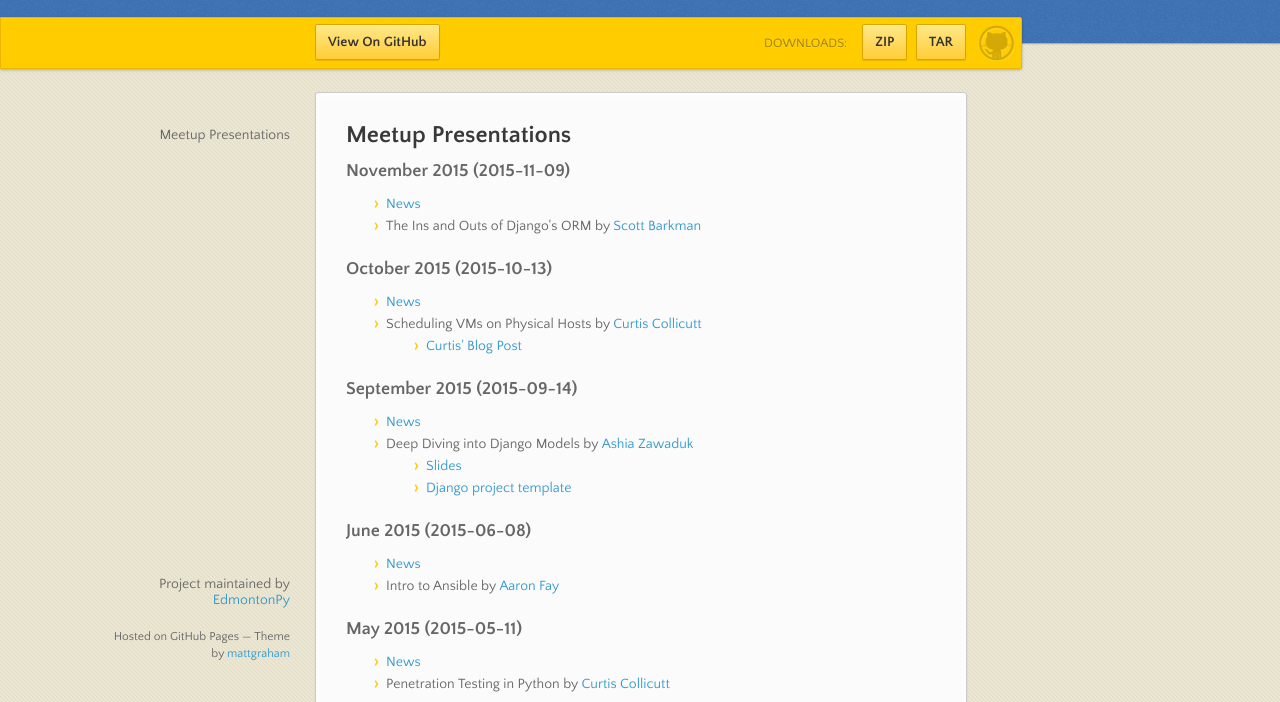
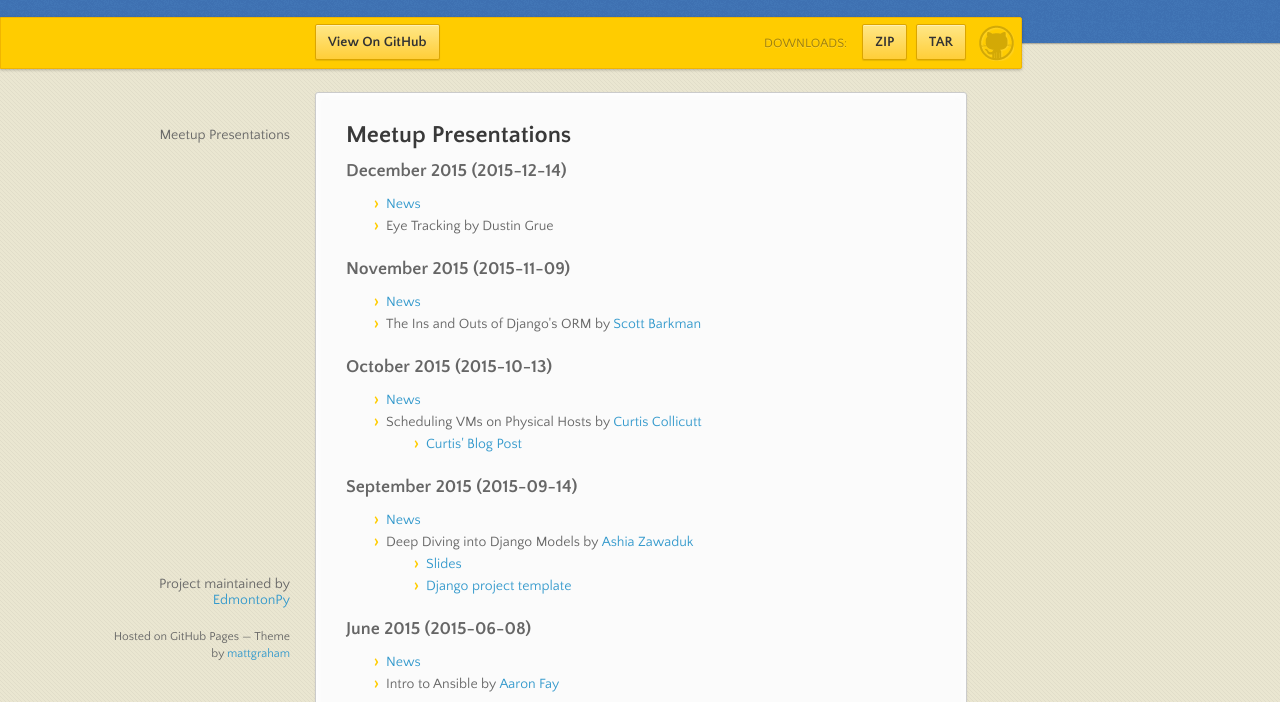
Before and after one commit to MinchinWeb/presentations, a plain HTML site: page index.html in a window 1280 px wide. Shown: the part 98-800 px from the top of the page. Drawn offline with nearby package versions, Linux system fonts and the light colour scheme.

```diff
--- a/index.html
+++ b/index.html
@@ -41,6 +41,14 @@
       <section>
         <h2>
 <a id="meetup-presentations" class="anchor" href="#meetup-presentations" aria-hidden="true"><span class="octicon octicon-link"></span></a>Meetup Presentations</h2>
+
+<h3>
+<a id="december-2015-2015-12-14" class="anchor" href="#december-2015-2015-12-14" aria-hidden="true"><span class="octicon octicon-link"></span></a>December 2015 (2015-12-14)</h3>
+
+<ul>
+<li><a href="https://github.com/EdmontonPy/presentations/blob/gh-pages/2015-12-14/News.md">News</a></li>
+<li>Eye Tracking by Dustin Grue</li>
+</ul>
 
 <h3>
 <a id="november-2015-2015-11-09" class="anchor" href="#november-2015-2015-11-09" aria-hidden="true"><span class="octicon octicon-link"></span></a>November 2015 (2015-11-09)</h3>
```
Also changed, not shown: params.json (+1 -1 lines).
